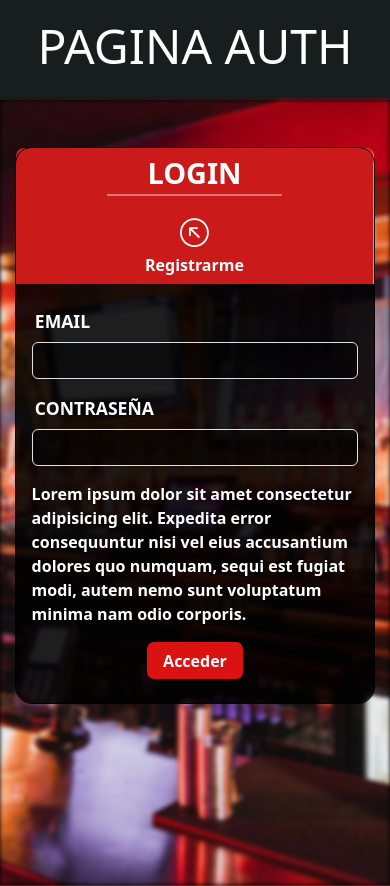
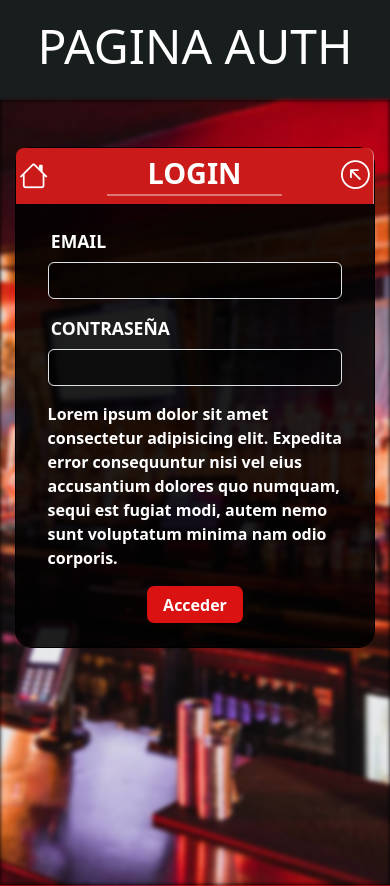
Before and after one commit to ColmanNicolas/FrontendProyecto3, a React (Vite) app: page /bar-app/landing-page/auth in a window 390 px wide. Shown: the top 886 px of the page. Built offline with nearby package versions, Linux system fonts and the light colour scheme.

Commit message:
modificaciones en la pagina de auth principal

```diff
--- a/src/pages/principalPages/LandingPage.css
+++ b/src/pages/principalPages/LandingPage.css
@@ -217,7 +217,7 @@
 
 
 .contenedorServicios article {
-    background-color: rgba(0, 0, 0, 0.918);
+    background-color: rgba(0, 0, 0, 0.829);
     width: 100%;
     display: flex;
     flex-direction: column;
--- a/src/pages/principalPages/PrincipalAuth.css
+++ b/src/pages/principalPages/PrincipalAuth.css
@@ -132,13 +132,25 @@
         padding: 0px ;
         padding-top: 0.5rem;
         border-radius: 0.5rem 0.5rem 0 0;
+        position: relative;
     }
 
     .mainPrincipalAuth article:nth-child(1) a {
+        padding: 0;
+        top: 9%;
+        left: 1%;
+        position: absolute;
+    }
+    .mainPrincipalAuth article:nth-child(1) button {
+        height: 2.5rem;
+        padding: 0;
+        top: 10%;
+        right: 1%;
+        position: absolute;
+
+    }
+    .mainPrincipalAuth article span {
         display: none;
-    }
-    .mainPrincipalAuth article:nth-child(2){
-        padding-inline: 1rem;
     }
 
 }
```
